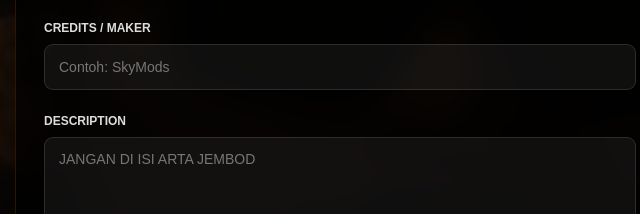
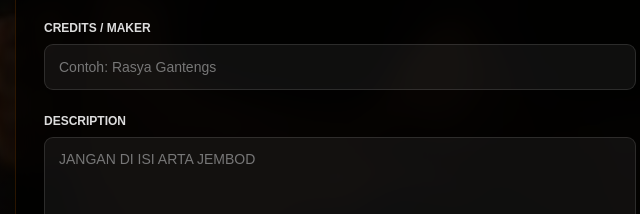
Before and after one commit to monroe404/monroe-uploader, a website: page public/upload.html in a window 1280 px wide. Shown: the part 316-530 px from the top of the page, 300-940 px from the left. Drawn offline with Linux system fonts and the light colour scheme.

Commit message:
update public/upload.html

```diff
--- a/public/upload.html
+++ b/public/upload.html
@@ -132,7 +132,7 @@
             <input
                 type="text"
                 name="credits"
-                placeholder="Contoh: SkyMods"
+                placeholder="Contoh: Rasya Gantengs"
                 required
             >
 
```
